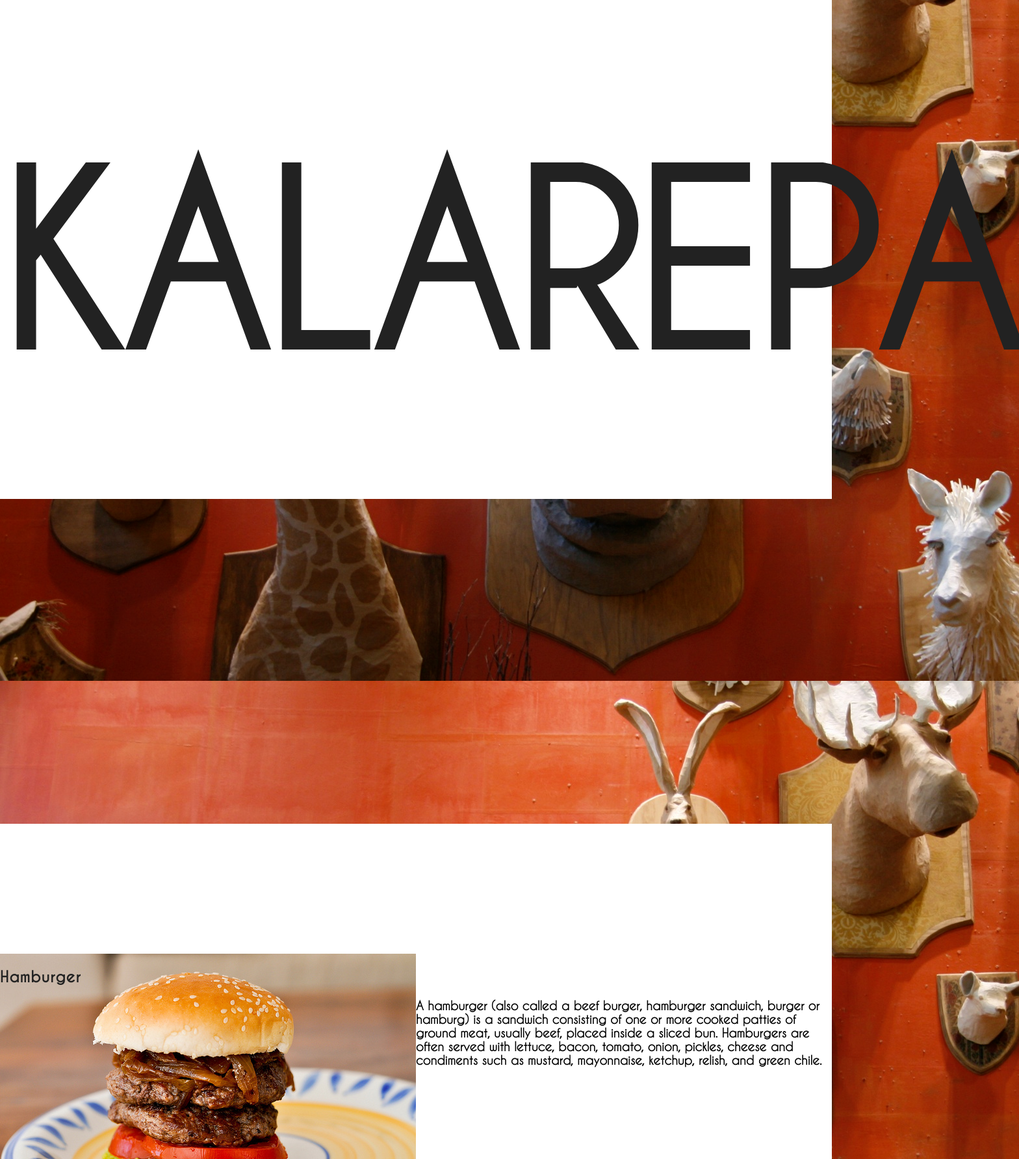
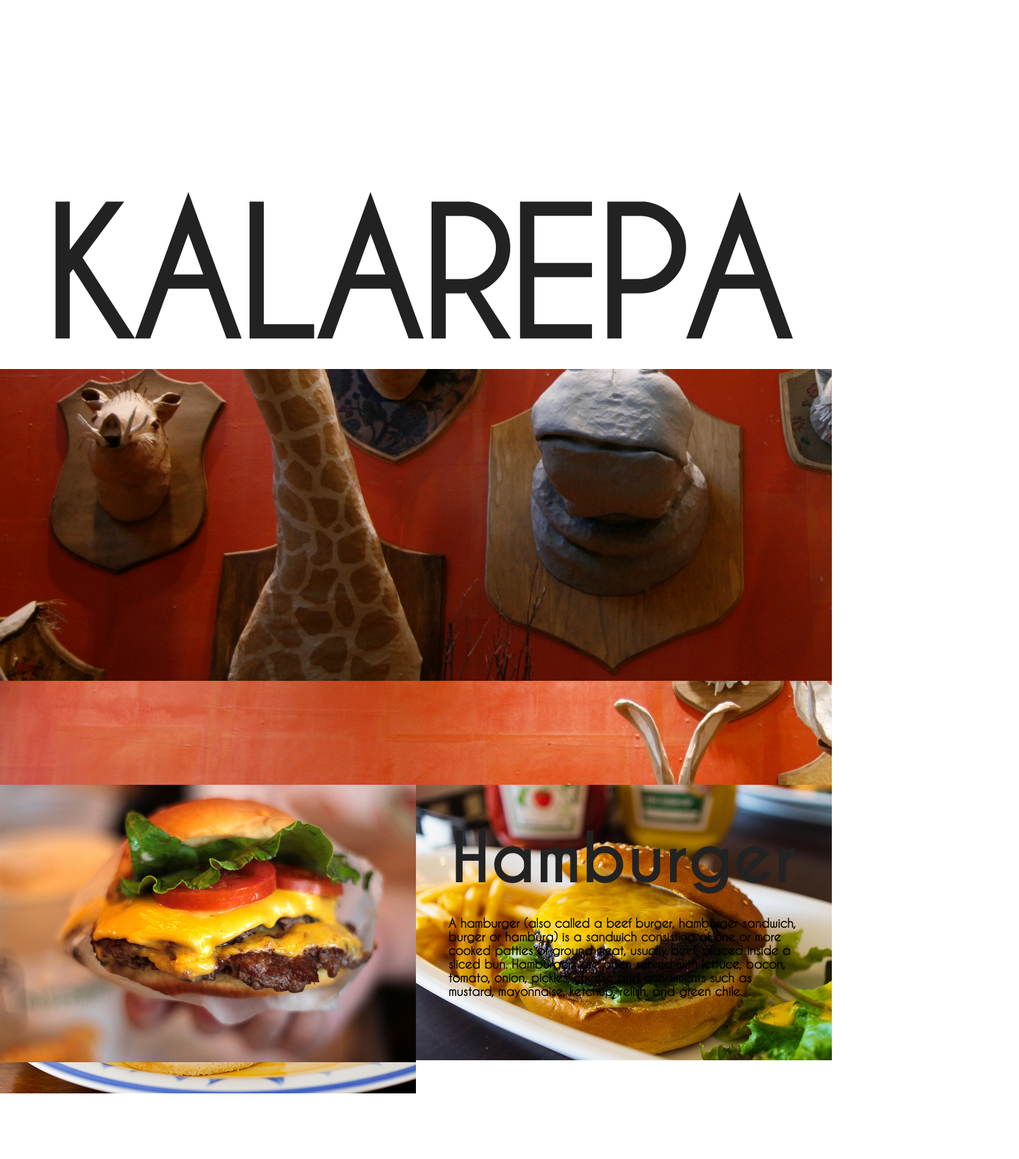
Before and after one commit to mnauky94/kalarepa, a plain HTML site: page paralax.html in a window 1280 px wide. Shown: the part 232-2016 px from the top of the page at 65% size, 1568 px wide, since content can reach past the window. Drawn offline with nearby package versions, Linux system fonts and the light colour scheme.

Commit message:
changed to responsive
changed paralax.html to responsive

```diff
--- a/paralax.css
+++ b/paralax.css
@@ -14,53 +14,65 @@ body{
 }
 h1{
     font-family: caviar;
-    font-size: 350px;
-    padding-top: 15%;
+    font-size: 20vw;
     color: #222;
     position: absolute;
+    bottom: 0px;
     width: 100%;
-    text-align: center
+    text-align: center;
+    margin: 0px;
 }
 h2{
     position: absolute;
     color: #222;
-    top: 1700px;
     font-family: caviar_bold;
-
+    font-size: 8vw;
+    text-align: center;
+    width: 100%;
+    margin: 0px;
 }
 h3{
     position: absolute;
-    top: 1750px;
     font-family: caviar;
-    left: 50%
+    padding: 50px;
+    margin-top: 8vw;
 }
 .back1, .back2{
     position: absolute;
     width: 100%;
     background-color: #fff;
-    height: 1000px;
 }
 .back1{
     top: 0px;
+    height: 100%;
 }
 .back2{
-    top: 1500px;
+    top: 180%;
+    height: 100%;
 }
 .hamburger{
-    position: absolute
+    position: absolute;
+    transition: 0.5s;
 }
 #ham1{
-    top: 1700px;
-    left: ;
-    width: 50%
+    top: 50px;
+    width: 50%;
 }
 #ham2{
-    top: 2330.5px;
-    left: ;
     width: 50%
 }
 #ham3{
-    top: 2330px;
     left: 50%;
     width: 50%
 }
+.text {
+    position: absolute;
+    top: 50px;
+    width: 50%;
+    left: 50%;
+}
+.hamburger:hover {
+    filter: brightness(0.5);
+    -webkit-filter: brightness(0.5);
+    -moz-filter: brightness(0.5);
+}
--- a/paralax.html
+++ b/paralax.html
@@ -45,27 +45,37 @@
                     if (!wheel)
                         top = $(this).scrollTop();
                 });
+
+
             });
+
+            function resize()
+            {
+
+                $("#ham2").css("top", (50+ $("#ham1").innerHeight()) + "px");
+                $("#ham3").css("top", (50+ $("#ham1").innerHeight()) + "px");
+            }
         </script>
         <meta charset="utf-8">
         <title>HAMBURGER</title>
         <link rel="stylesheet" href="paralax.css">
     </head>
 
-    <body>
+    <body onresize="resize()">
        <div class="back1">
+           <h1>KALAREPA</h1>
+       </div>
 
-       </div>
        <div class="back2">
 
-       </div>
-           <h1>KALAREPA</h1>
+
        <img src="hamburger1.jpg" alt="hamburger" class="hamburger" id="ham1">
        <img src="hamburger2.jpg" alt="hamburger" class="hamburger" id="ham2">
        <img src="hamburger3.jpg" alt="hamburger" class="hamburger" id="ham3">
-       <div>
+       <div class="text">
            <h2>Hamburger</h2><h3>A hamburger (also called a beef burger, hamburger sandwich, burger or hamburg) is a sandwich consisting of one or more cooked patties of ground meat, usually beef, placed inside a sliced bun. Hamburgers are often served with lettuce, bacon, tomato, onion, pickles, cheese and condiments such as mustard, mayonnaise, ketchup, relish, and green chile.</h3>
        </div>
+        </div>
 
 
 
```
